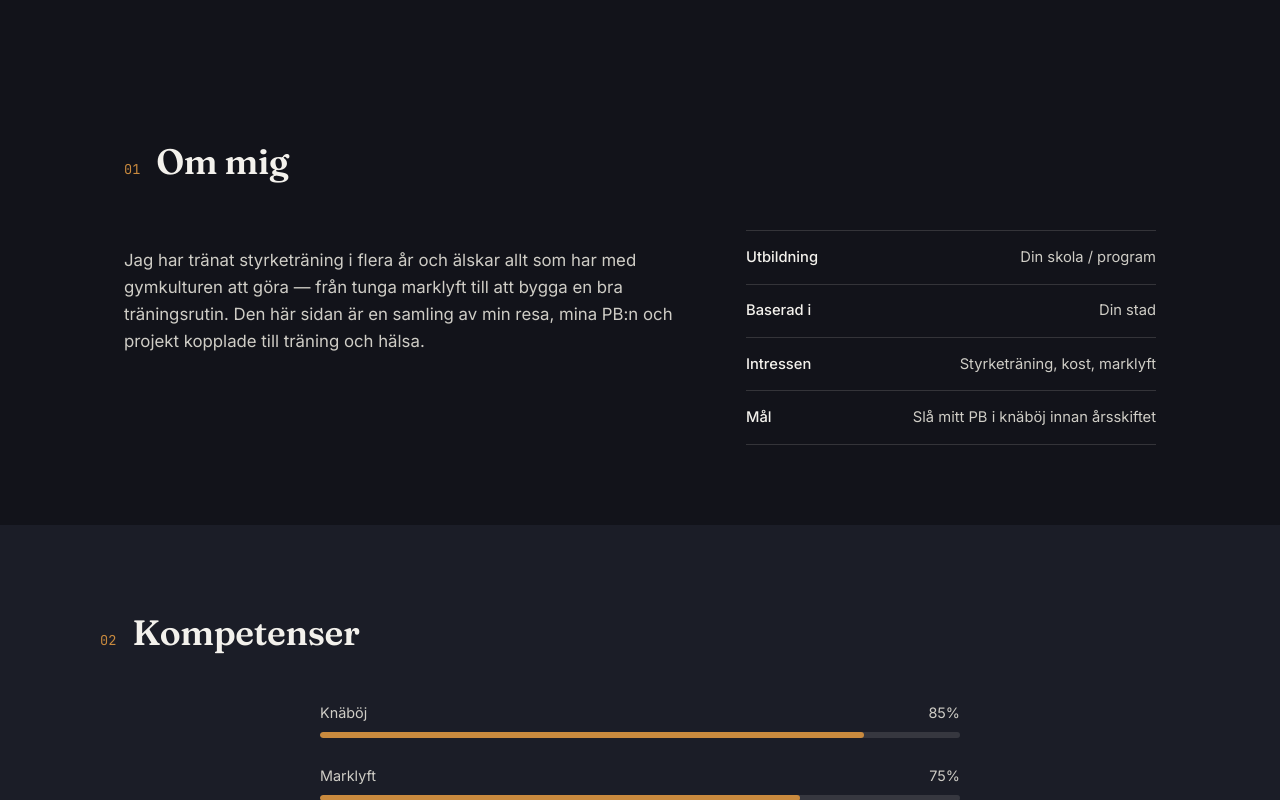
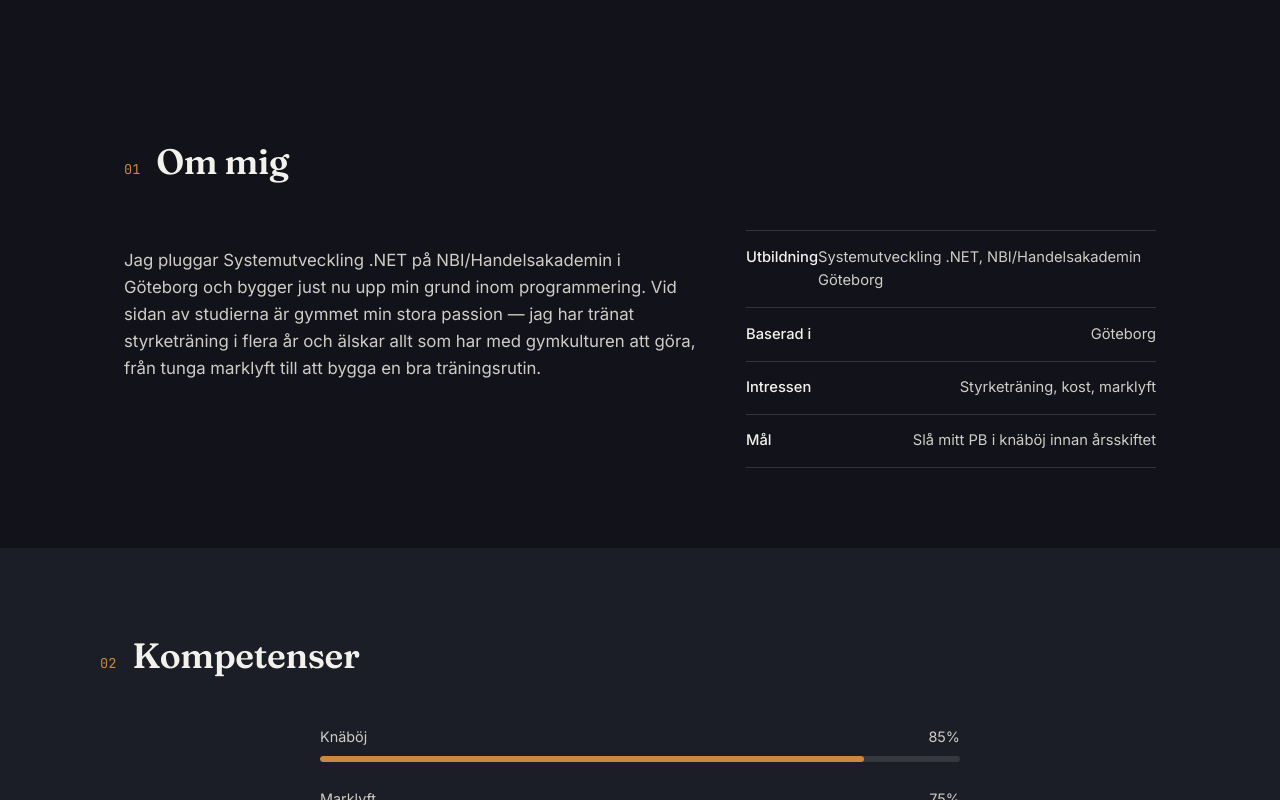
Before and after one commit to timlindberg77/Min-portfolio, a plain HTML site: page index.html in a window 1280 px wide. Shown: the part 577-1377 px from the top of the page. Drawn offline with Linux system fonts and the light colour scheme.

Commit message:
Fixa filnamn till index.html

```diff
--- a/index-3.html
+++ b/index.html
@@ -30,7 +30,7 @@
   <!-- ===== HERO ===== -->
   <section class="hero" id="top">
     <div class="hero__content">
-      <p class="hero__eyebrow">Portfolio · <span id="location">Din stad</span></p>
+      <p class="hero__eyebrow">Portfolio · <span id="location">Göteborg</span></p>
       <h1 class="hero__title">
         Hej, jag heter<br><span class="hero__name">Tim Lindberg</span>.
       </h1>
@@ -59,14 +59,15 @@
     </div>
     <div class="about">
       <p class="about__text">
-        Jag har tränat styrketräning i flera år och älskar allt som har med
-        gymkulturen att göra — från tunga marklyft till att bygga en bra
-        träningsrutin. Den här sidan är en samling av min resa, mina PB:n
-        och projekt kopplade till träning och hälsa.
+        Jag pluggar Systemutveckling .NET på NBI/Handelsakademin i Göteborg
+        och bygger just nu upp min grund inom programmering. Vid sidan av
+        studierna är gymmet min stora passion — jag har tränat styrketräning
+        i flera år och älskar allt som har med gymkulturen att göra, från
+        tunga marklyft till att bygga en bra träningsrutin.
       </p>
       <ul class="about__facts">
-        <li><strong>Utbildning</strong><span>Din skola / program</span></li>
-        <li><strong>Baserad i</strong><span>Din stad</span></li>
+        <li><strong>Utbildning</strong><span>Systemutveckling .NET, NBI/Handelsakademin Göteborg</span></li>
+        <li><strong>Baserad i</strong><span>Göteborg</span></li>
         <li><strong>Intressen</strong><span>Styrketräning, kost, marklyft</span></li>
         <li><strong>Mål</strong><span>Slå mitt PB i knäböj innan årsskiftet</span></li>
       </ul>
```
